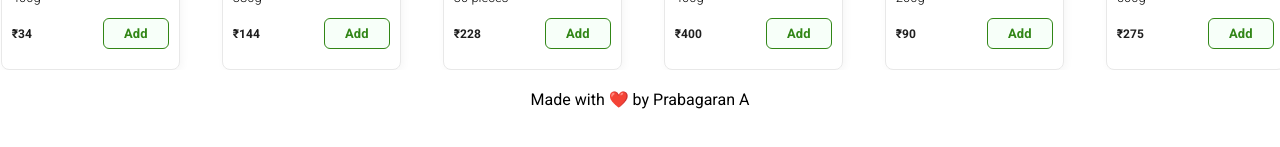
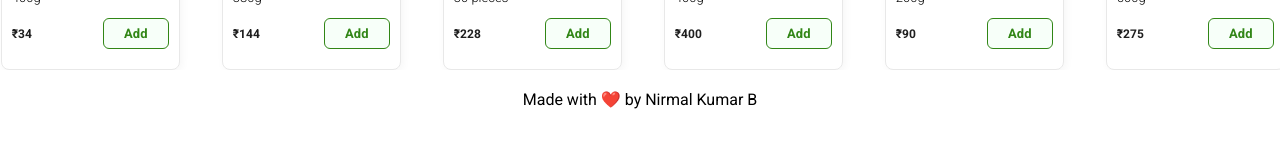
Before and after one commit to NKR2609/Blinkit_clone, a plain HTML site: page index.html in a window 1280 px wide. Shown: the part 637-784 px from the top of the page. Drawn offline with Linux system fonts and the light colour scheme; files whose address does not match are found by name.

Commit message:
Update index.html

```diff
--- a/index.html
+++ b/index.html
@@ -320,7 +320,7 @@
          </div>
     </main>
     <footer>
-        Made with ❤️ by Prabagaran A
+        Made with ❤️ by Nirmal Kumar B
     </footer>
     <script src="https://cdnjs.cloudflare.com/ajax/libs/font-awesome/6.4.0/js/all.min.js" integrity="sha512-fD9DI5bZwQxOi7MhYWnnNPlvXdp/2Pj3XSTRrFs5FQa4mizyGLnJcN6tuvUS6LbmgN1ut+XGSABKvjN0H6Aoow==" crossorigin="anonymous" referrerpolicy="no-referrer"></script>
 </body>
```
